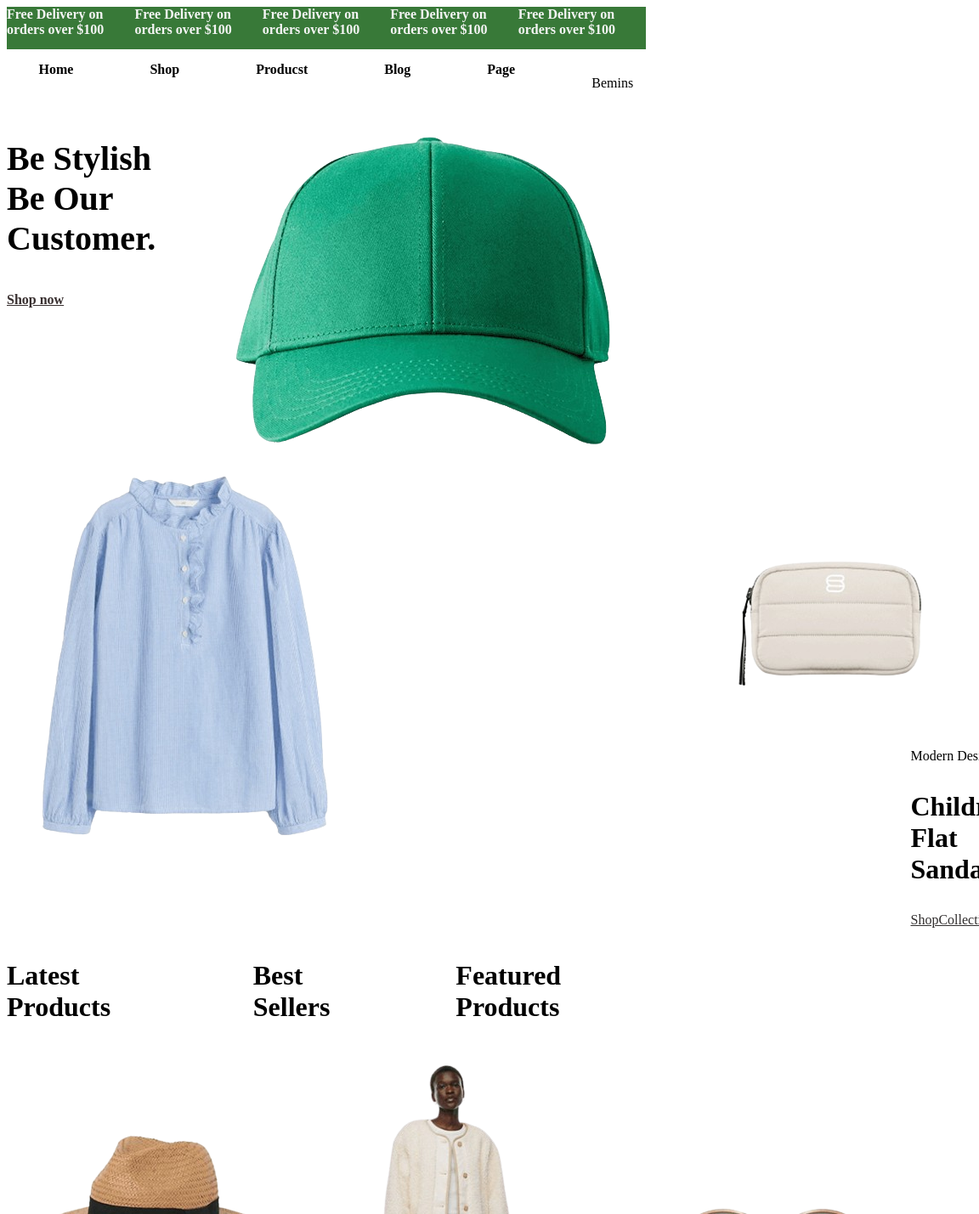
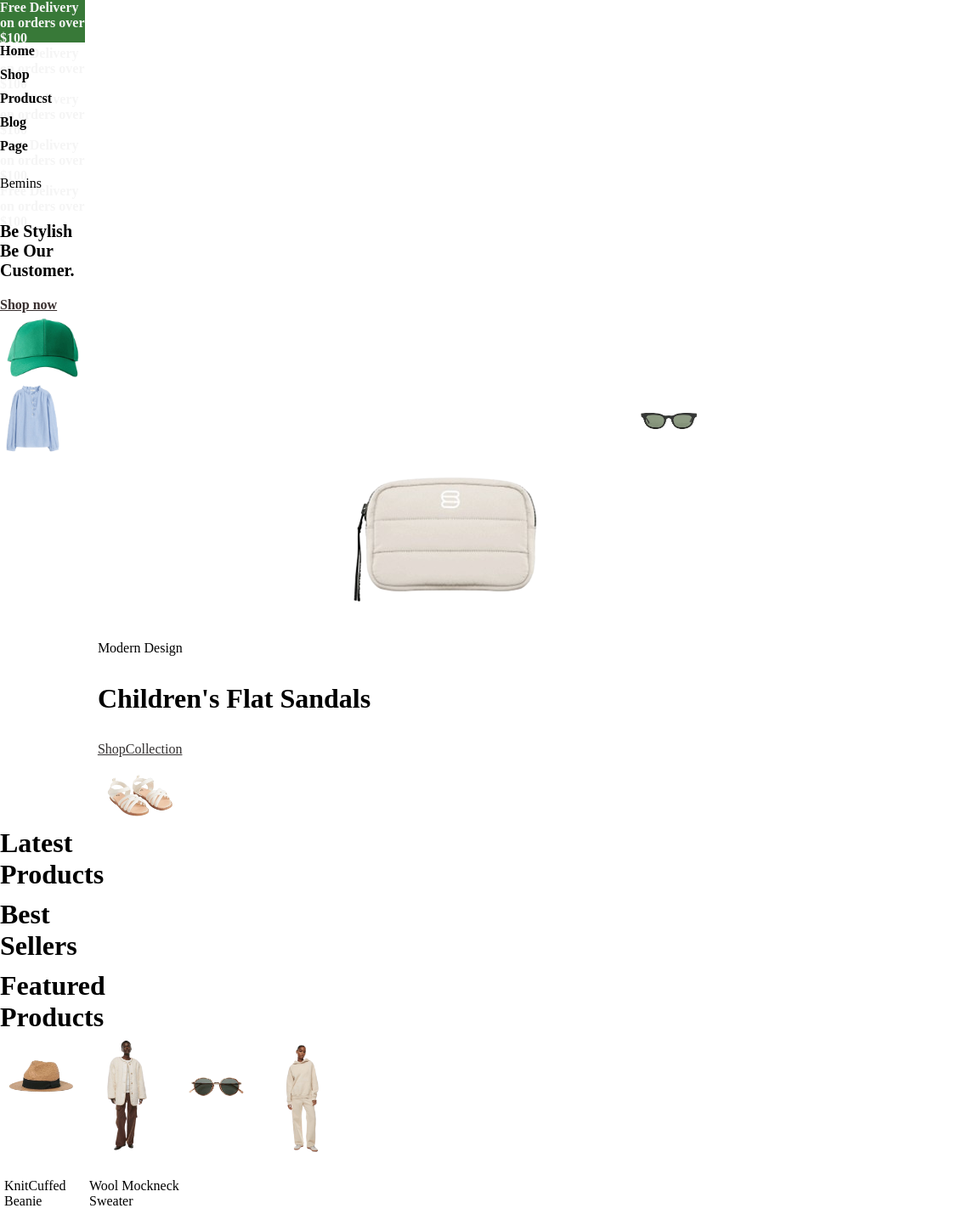
Before and after one commit to Aber-Racheal/Assessment-01, a plain HTML site: page index.html in a window 768 px wide. Shown: the top 1429 px of the page at 85% size, 1152 px wide, since content can reach past the window. Drawn offline with Linux system fonts and the light colour scheme.

Commit message:
assessment

```diff
--- a/index.html
+++ b/index.html
@@ -72,7 +72,7 @@
 </div>
 
 <div>
-    <img src="./Cap.png" alt="cap">
+    <img src="./Cap.png" alt="cap" id="image">
 </div>
 
 
@@ -83,7 +83,7 @@
 <div class="set-of-clothes-1">
 
     <div>
-        <img src="./Images/bluetop.png" alt="top">
+        <img src="./Images/bluetop.png" alt="top"  id="image">
     </div>
 
 
@@ -96,7 +96,7 @@
 </div>
 
 <div>
-    <img src="./glasses.png" alt="">
+    <img src="./glasses.png" alt=""  id="image">
 </div>
 
      </div>
@@ -112,7 +112,7 @@
 
 
     <div>
-        <img src="./Images/sandals.png" alt="sandals">
+        <img src="./Images/sandals.png" alt="sandals"  id="image">
     </div>
 </div>
 
@@ -142,22 +142,22 @@
 
 <div class="latest">
     <div>
-        <img src="./Images/hat.png" alt="hat">
+        <img src="./Images/hat.png" alt="hat"  id="image">
     </div>
 
 
     <div>
-        <img src="./Images/model1.png" alt="model1">
+        <img src="./Images/model1.png" alt="model1"  id="image">
     </div>
 
 
 
     <div>
-        <img src="./Images/sunglass.png" alt="sunglass">
+        <img src="./Images/sunglass.png" alt="sunglass"  id="image">
     </div>
 
     <div>
-        <img src="./Images/model2.png" alt="">
+        <img src="./Images/model2.png" alt=""  id="image">
     </div>
 </div>
 
@@ -177,7 +177,7 @@
 
 
     <div>
-        <img src="./Images/lady1.png" alt="lady1">
+        <img src="./Images/lady1.png" alt="lady1" id="image">
 
     </div>
 
@@ -195,7 +195,7 @@
 
 
         <div>
-            <img src="./Images/lady2.png" alt="lady2">
+            <img src="./Images/lady2.png" alt="lady2" id="image">
         </div>
     </div>
 </div>
@@ -203,7 +203,7 @@
 
 <div class="cottonpolyester">
 
-<div><img src="./Images/lady3.png" alt="lady3"></div>
+<div><img src="./Images/lady3.png" alt="lady3" id="image"></div>
 
 
 <div>
@@ -221,7 +221,7 @@
 
 <div class="autumncollection">
     <div>
-        <img src="./Images/blackbag.png" alt="bag">
+        <img src="./Images/blackbag.png" alt="bag" id="image">
 
         <p>The-way Exposed Mini Bag</p>
 
@@ -232,7 +232,7 @@
 
     <div>
 
-    <img src="./Images/autumnshoes.png" alt="shoe">
+    <img src="./Images/autumnshoes.png" alt="shoe" id="image">
     <p>Woven Sneakers with mesh upper</p>
     <button>Shop now</button>
 
@@ -240,7 +240,7 @@
 
 
     <div>
-        <img src="./Images/autumnlady.png" alt="lady">
+        <img src="./Images/autumnlady.png" alt="lady" id="image">
         <p>Crop Vest Top In Pawley</p>
         <p>Crafted of eco-friendly cotton-hemp denim</p>
         <button id="Shopnow">Shop now</button>
@@ -255,24 +255,24 @@
 
 <div class="anothercollection">
     <div>
-        <img src="./Images/silverbag.png" alt="bag">
+        <img src="./Images/silverbag.png" alt="bag" id="image">
     </div>
 
     <div>
-        <img src="./Images/lady4.png" alt="lady">
+        <img src="./Images/lady4.png" alt="lady" id="image">
     </div>
 
 
     <div>
-        <img src="./Images/headsock.png" alt="headsock">
+        <img src="./Images/headsock.png" alt="headsock" id="image">
     </div>
 
     <div>
-        <img src="./Images/ladyonwhite.png" alt="lady">
+        <img src="./Images/ladyonwhite.png" alt="lady" id="image">
     </div>
 
     <div>
-        <img src="./Images/whiteboots.png" alt="boots">
+        <img src="./Images/whiteboots.png" alt="boots" id="image">
     </div>
 </div>
 
--- a/styles.css
+++ b/styles.css
@@ -187,5 +187,90 @@ margin-left: 5%;
 
 @media all  and (min-width:480px) and (max-width: 992px){
 
+    .topbar{
+        display: flex;
+        background-color: rgb(56, 121, 56);
+        flex-direction: column;
+        justify-content: space-between;
+        color: whitesmoke;
+        height: 50px;
+
+    }
+
+
+    .menu{
+        display: flex;
+        flex-direction: column;
+        color:black;
+        align-items: flex-start;
+        gap: 10px;
+        margin-top: 1%;
+        margin-left: 0%;
+
+    }
+
+
+
+.be-stylish{
+    display: flex;
+    flex-direction: column;
+    justify-content: space-between;
+}
+
+
+
+#bestylish{
+    font-size: 20px;
+    font-weight: bolder;
+}
+
+.midnavbar{
+    display: flex;
+    flex-direction: column;
+    justify-content: flex-start;
+    margin-top: 2%;
+    gap: 10px;
 
 }
+
+
+.Modern-Design{
+    display: flex;
+    flex-direction: column;
+    align-items: flex-start;
+    margin-left: 2%;
+    gap: 10px;
+}
+
+
+.midnavbar{
+    display: flex;
+    flex-direction: column;
+    justify-content: flex-start;
+    margin-top: 5%;
+    gap: 10px;
+    justify-content: flex-start;
+}
+
+.cottonpolyester{
+    display: flex;
+    flex-direction: column;
+    justify-content:flex-start;
+    align-items: left;
+    gap: 20px;
+    margin-left: 2%;
+
+    }
+
+    #image{
+        width: 100px;
+        margin-right: 0%;
+    }
+
+    body{
+        margin: 0;
+        width: 100px;
+        padding: 0;
+    }
+
+}
```
